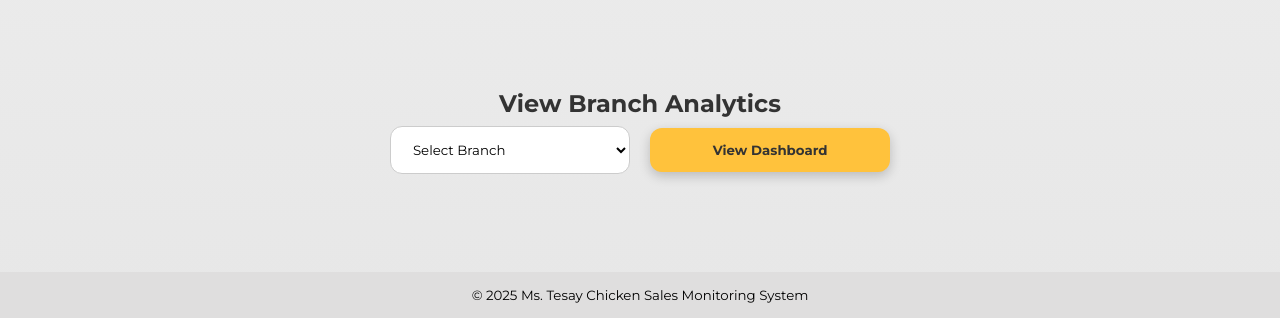
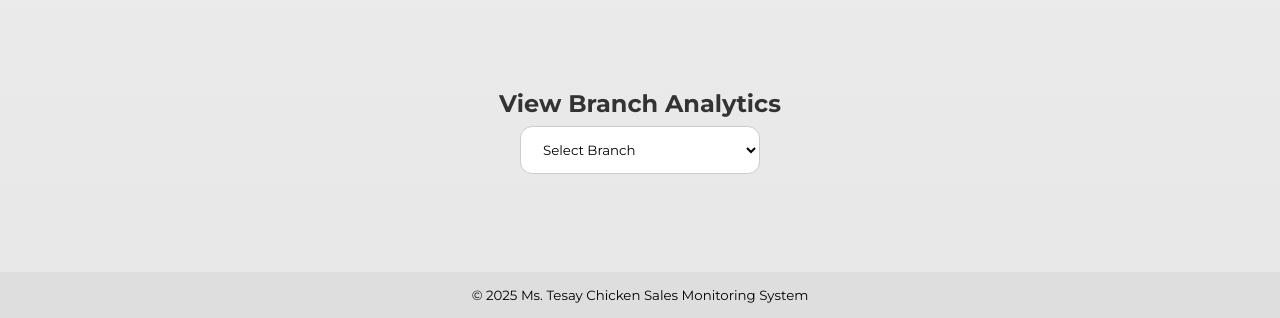
Before and after one commit to livelaughlovenemo/mstesay-smad, a PHP site: page / in a window 1280 px wide. Shown: the part 841-1159 px from the top of the page. Run offline with PHP 8.4, Linux system fonts and the light colour scheme; some web fonts are replaced.

Commit message:
changed the header

```diff
--- a/index.php
+++ b/index.php
@@ -26,11 +26,6 @@ session_start();
     <a href="#about">About</a>
     <a href="#branches">Branches</a>
     <a href="#contact">Contact</a>
-    <?php if(isset($_SESSION['user_id'])): ?>
-      <a href="dashboard.php" class="profile-btn">Dashboard</a>
-    <?php else: ?>
-      <a href="login.php" class="login-btn">Profile</a>
-    <?php endif; ?>
   </nav>
 </header>
 
@@ -72,7 +67,6 @@ session_start();
       <option>Branch B</option>
       <option>Branch C</option>
     </select>
-    <button>View Dashboard</button>
   </div>
 </section>
 
```
